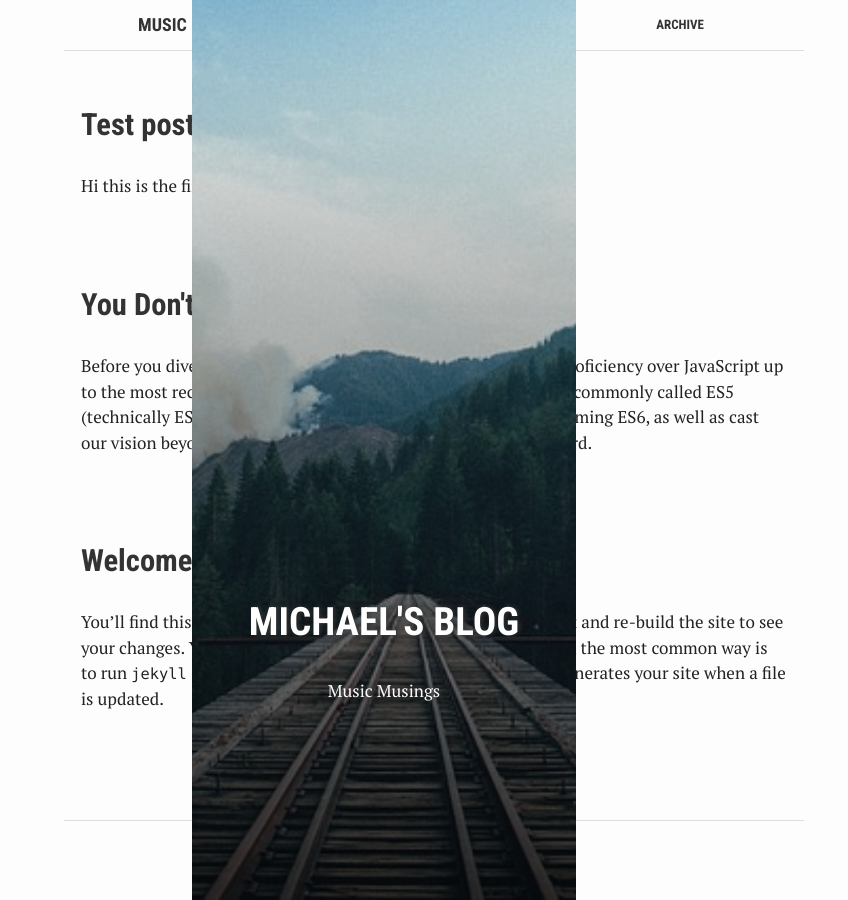
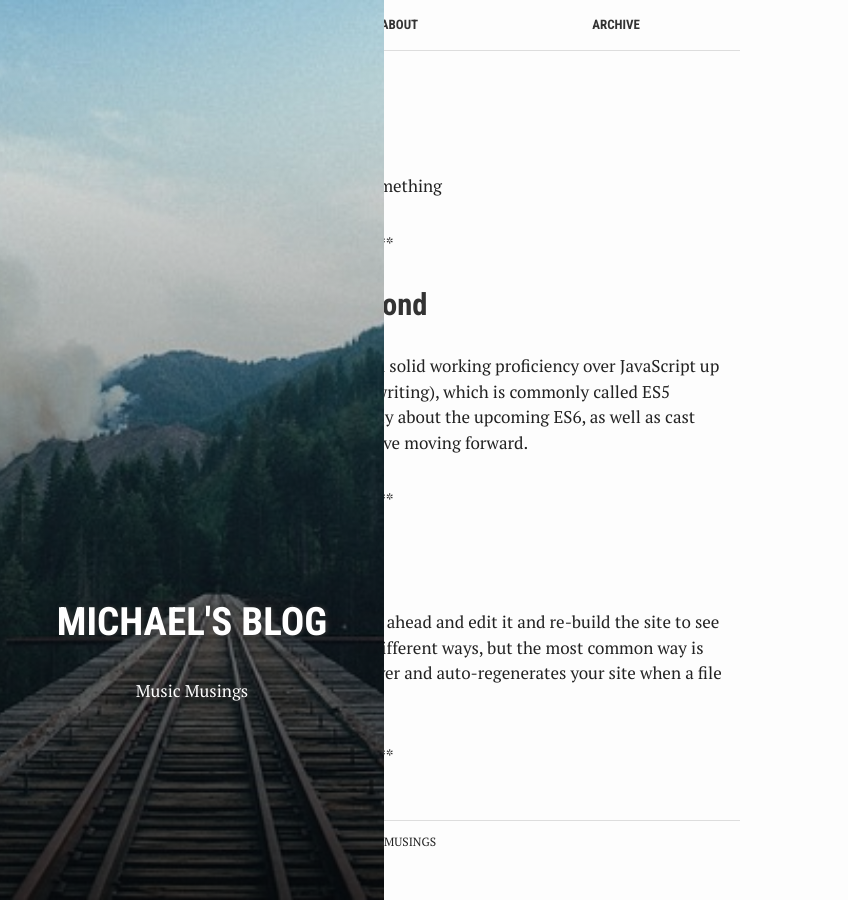
Before and after one commit to moke8198/moke8198.github.io, a Jekyll site: the page built from index.html, in a window 1280 px wide. Shown: the whole page, without its empty margins (0-848 px from the left). Built offline with Jekyll 4.4.1, drawn with Linux system fonts in a browser that asks for light colours.

Commit message:
Update _variables.scss

```diff
--- a/assets/_sass/_variables.scss
+++ b/assets/_sass/_variables.scss
@@ -6,8 +6,8 @@ $sm-break-point: 320px;
 $aside-width: 30%;
 $content-wrapper-width: 62%;
 $article-max-width: 740px;
-$post-margin-left: 5%;
-$aside-margin-left: 15%;
+$post-margin-left: 0%;
+$aside-margin-left: 0%;
 
 $img: "../img";
 $js: "../js";
```
